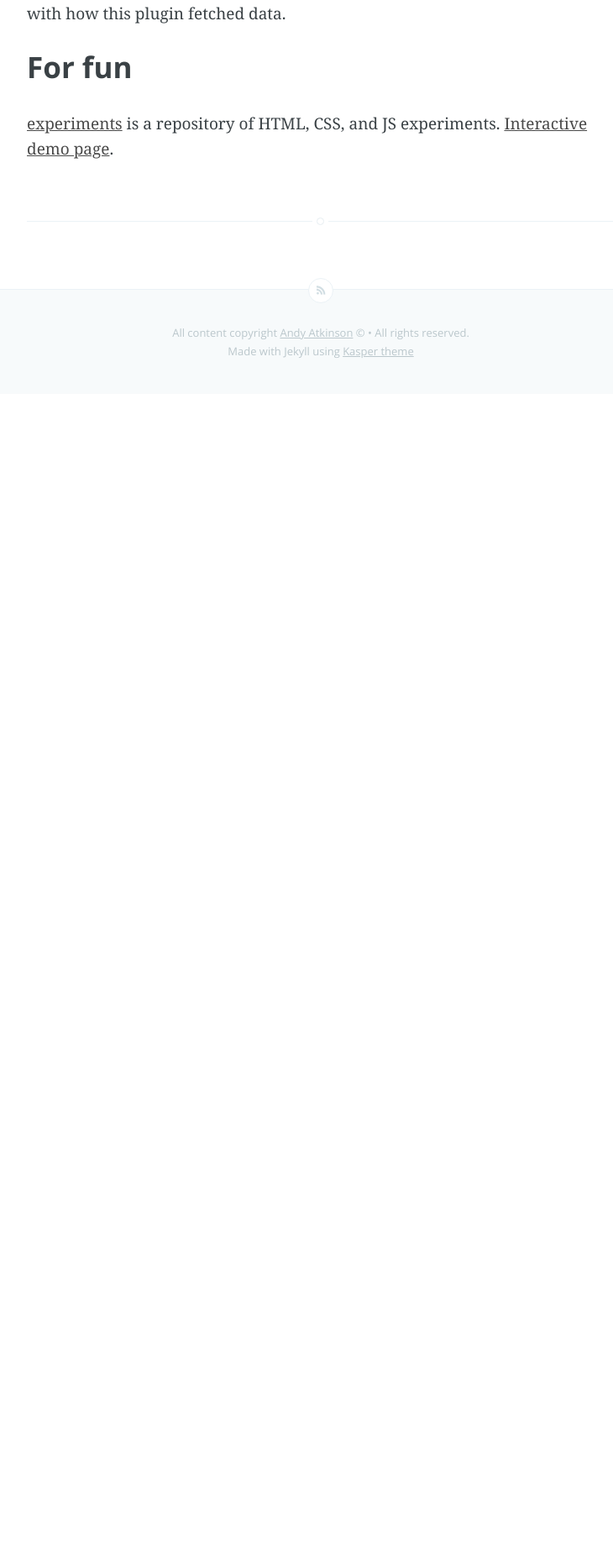
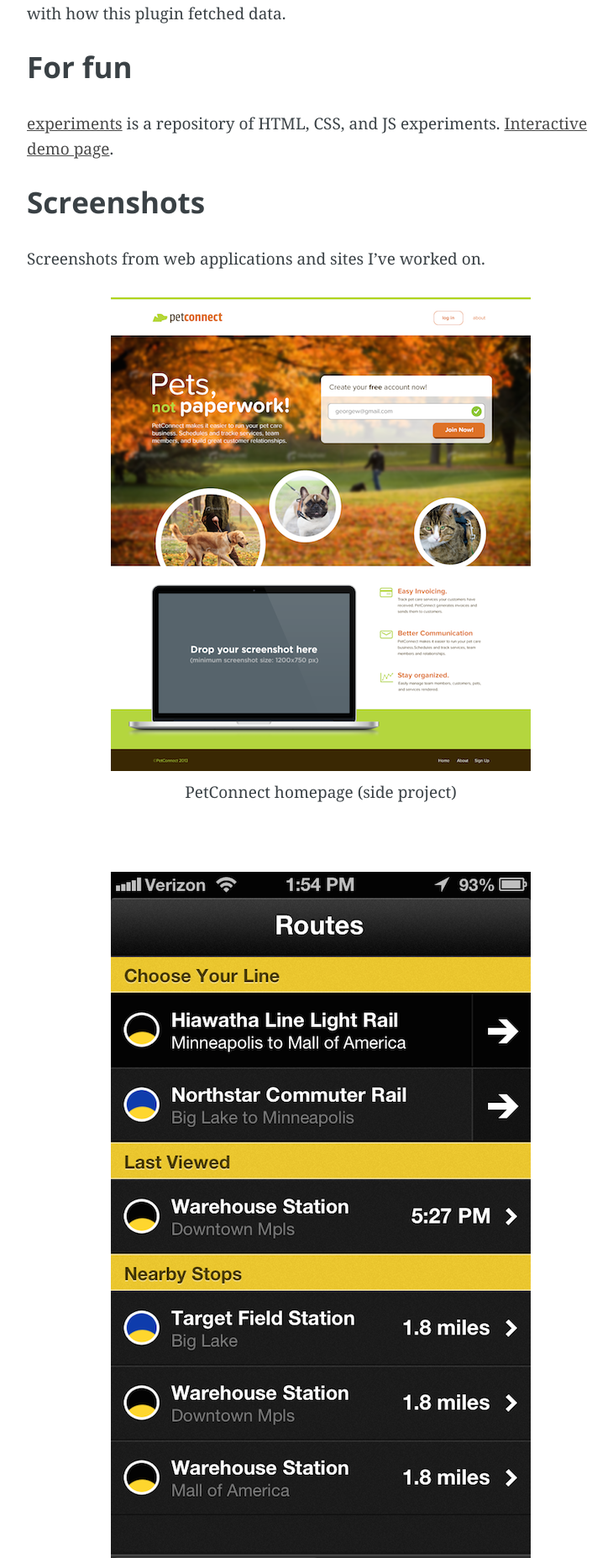
Before and after one commit to andyatkinson/blog, a Jekyll site: the page built from projects/index.md, in a window 1280 px wide. Shown: the part 716-2571 px from the top of the page at 84% size, without its empty margins (258-988 px from the left). Built offline with Jekyll 4.4.1, drawn with Linux system fonts in a browser that asks for light colours; Markdown is read by kramdown in place of the engine named in the settings; before the commit the page ends 1185 px from its top, so only the background shows below that; some of the changed text lies outside the part shown.

Commit message:
Add more content

```diff
--- a/_layouts/default.html
+++ b/_layouts/default.html
@@ -18,6 +18,7 @@
     <link rel="stylesheet" type="text/css" href="/assets/css/syntax.css">
     <!-- Customisation  -->
     <link rel="stylesheet" type="text/css" href="/assets/css/main.css" />
+    <link rel="stylesheet" type="text/css" href="/assets/css/extras.css" />
 
 </head>
 <body class="home-template">
--- a/_layouts/post.html
+++ b/_layouts/post.html
@@ -55,7 +55,7 @@
                     	<h4> {{ site.author }} </h4>
                     	<!-- Author Bio -->
                       <div>
-                        <p>Andy is a software developer building web applications with Ruby and Rails. <a href="{{ site.baseurl }}{{ page.about }}">See more</a></p>
+                        <p>Andy is a software developer building web applications with Ruby and Rails. <a href="{{ site.baseurl }}{{ page.about }}">About Andy</a></p>
                       </div>
                     </article>
                 </section>
--- /dev/null
+++ b/assets/css/extras.css
@@ -0,0 +1,9 @@
+figure {
+  padding-bottom:80px;
+}
+figure img {
+  padding-bottom:10px;
+}
+img, figcaption {
+  text-align:center;
+}
--- a/index.html
+++ b/index.html
@@ -16,7 +16,7 @@
             <h1 class="blog-title">{{ site.name }}</h1>
             <h2 class="blog-description">
                 {{ site.description }}.
-                {% if page.about %} <a href='{{ site.baseurl }}{{ page.about }}'> About me </a> {% endif %}
+                {% if page.about %} <a href='{{ site.baseurl }}{{ page.about }}'>About Andy</a> {% endif %}
             </h2>
         </div>
     </div>
--- a/projects/index.md
+++ b/projects/index.md
@@ -17,3 +17,36 @@
 ### For fun
 
 [experiments](https://github.com/andyatkinson/experiments) is a repository of HTML, CSS, and JS experiments. [Interactive demo page](http://andyatkinson.github.io/experiments/).
+
+### Screenshots
+
+Screenshots from web applications and sites I've worked on.
+
+<section>
+  <figure>
+    <img src="/assets/images/portfolio-1.png" alt="PetConnect" />
+    <figcaption>PetConnect homepage (side project)</figcaption>
+  </figure>
+  <figure>
+    <img src="/assets/images/portfolio-2.png" />
+    <img src="/assets/images/portfolio-3.png" />
+    <figcaption>Train Brain and Bus Brain iOS apps (side projects)</figcaption>
+  </figure>
+  <figure>
+    <img src="/assets/images/portfolio-4.jpg" />
+    <img src="/assets/images/portfolio-5.jpg" />
+    <figcaption>LivingSocial (employee)</figcaption>
+  </figure>
+  <figure>
+    <img src="/assets/images/portfolio-8.jpg" />
+    <figcaption>Node Knockout (competition, team member)</figcaption>
+  </figure>
+  <figure>
+    <img src="/assets/images/portfolio-9.jpg" />
+    <figcaption>Freelance web development</figcaption>
+  </figure>
+  <figure>
+    <img src="/assets/images/portfolio-10.jpg" />
+    <figcaption>Socialcast (employee)</figcaption>
+  </figure>
+</section>
```
Also changed, not shown: about/index.md (+1 -1 lines), assets/images/portfolio-1.png (added), assets/images/portfolio-10.jpg (added), assets/images/portfolio-2.png (added), assets/images/portfolio-3.png (added), assets/images/portfolio-4.jpg (added), assets/images/portfolio-5.jpg (added), assets/images/portfolio-8.jpg (added), assets/images/portfolio-9.jpg (added).
